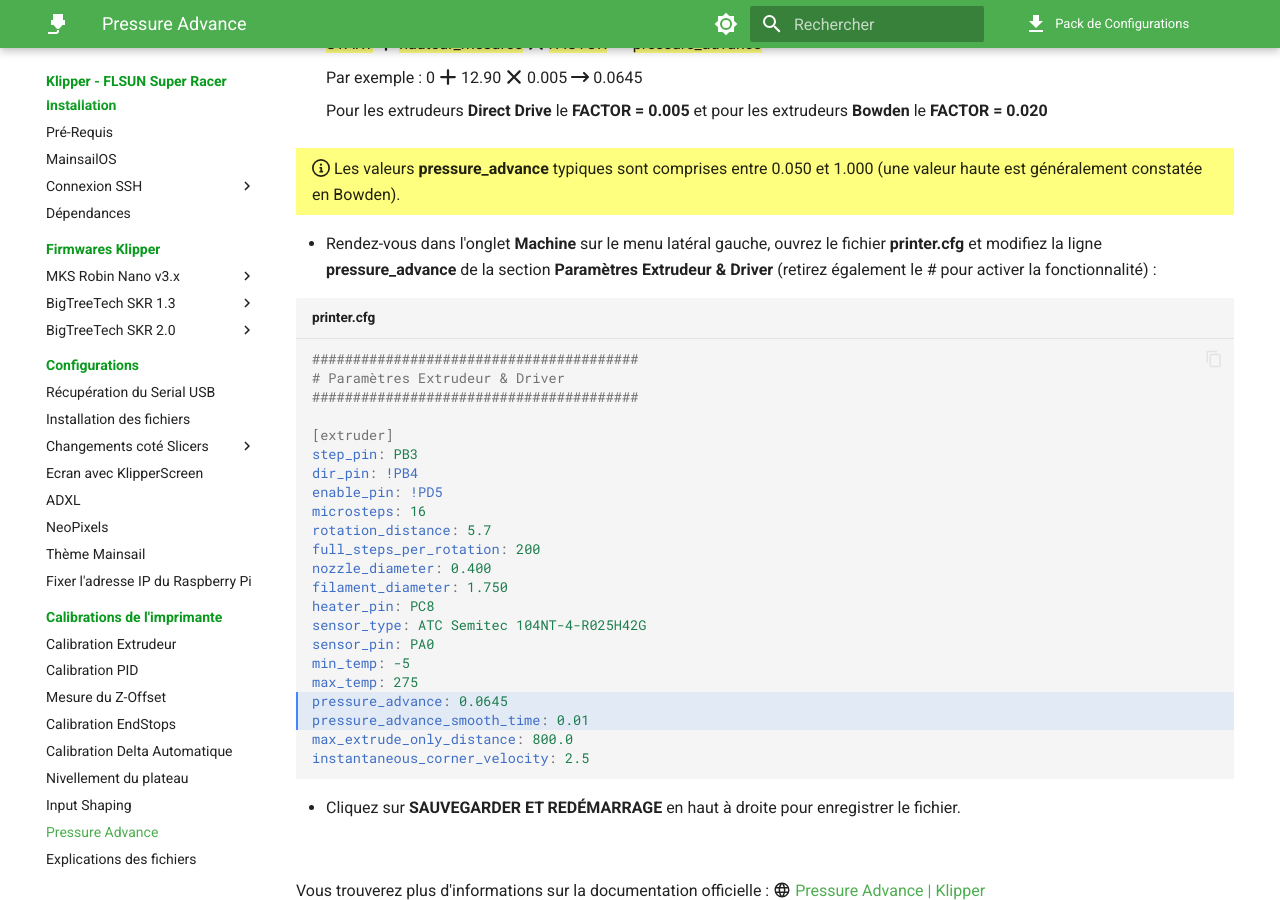
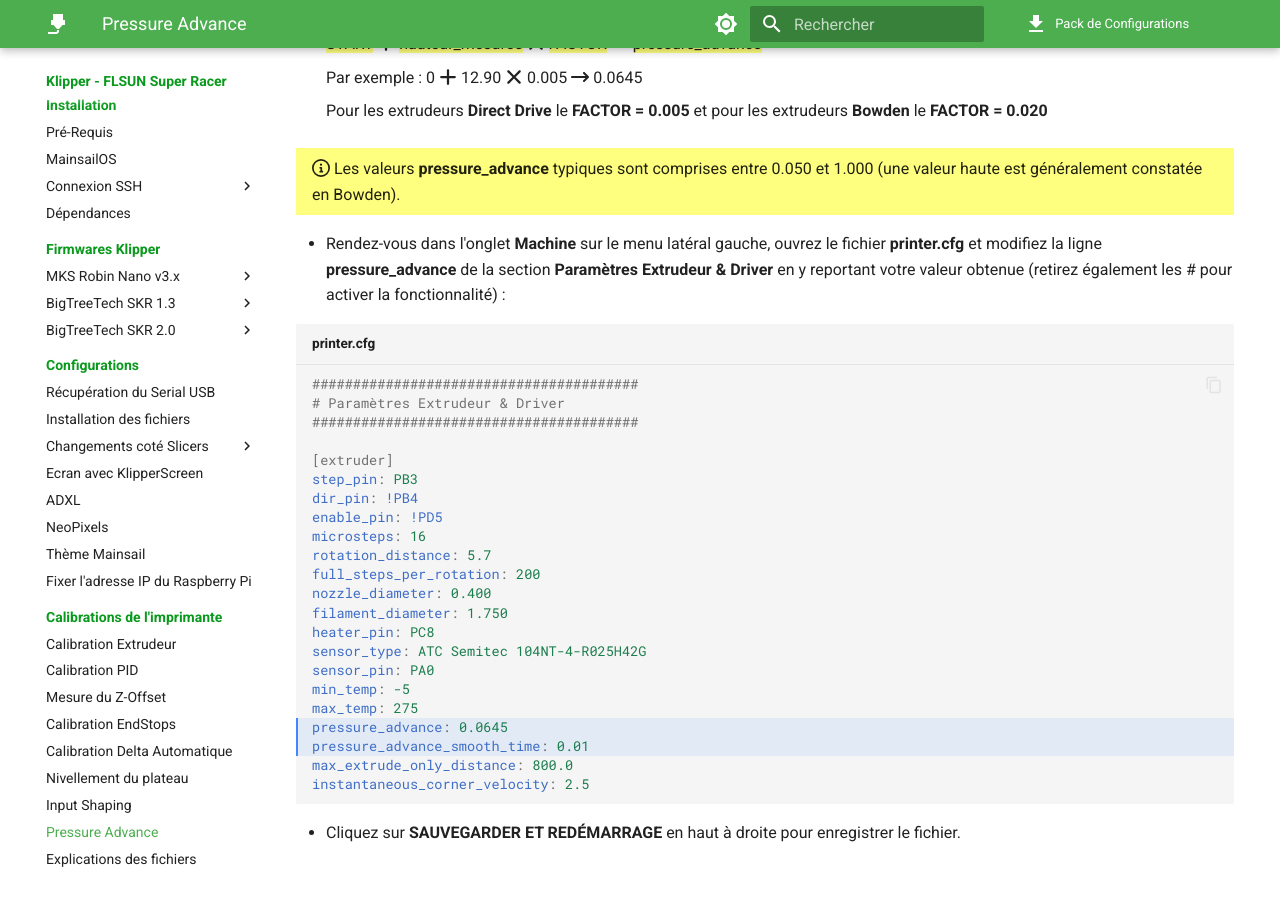
Before and after one commit to Guilouz/test, an MkDocs documentation site: the page built from docs/calibrations/pressure-advance.md, in a window 1280 px wide and 900 px high, scrolled down 2208 px. Built offline with MkDocs 1.6.1 and Material for MkDocs 9.7.7, drawn with Linux system fonts in a browser that asks for light colours; comment, search, counter and statistics services are not loaded.

Commit message:
Update pressure-advance.md

````diff
--- a/docs/calibrations/pressure-advance.md
+++ b/docs/calibrations/pressure-advance.md
@@ -75,7 +75,7 @@ Inspectez l'impression, puis utilisez un pied à coulisse numérique pour trouve
 
 ==}
 
-- Rendez-vous dans l'onglet **Machine** sur le menu latéral gauche, ouvrez le fichier **printer.cfg** et modifiez la ligne **pressure_advance** de la section **Paramètres Extrudeur & Driver** (retirez également le # pour activer la fonctionnalité) :
+- Rendez-vous dans l'onglet **Machine** sur le menu latéral gauche, ouvrez le fichier **printer.cfg** et modifiez la ligne **pressure_advance** de la section **Paramètres Extrudeur & Driver** en y reportant votre valeur obtenue (retirez également les # pour activer la fonctionnalité) :
 
 ``` yaml hl_lines="19 20" title="printer.cfg"
 ########################################
````
